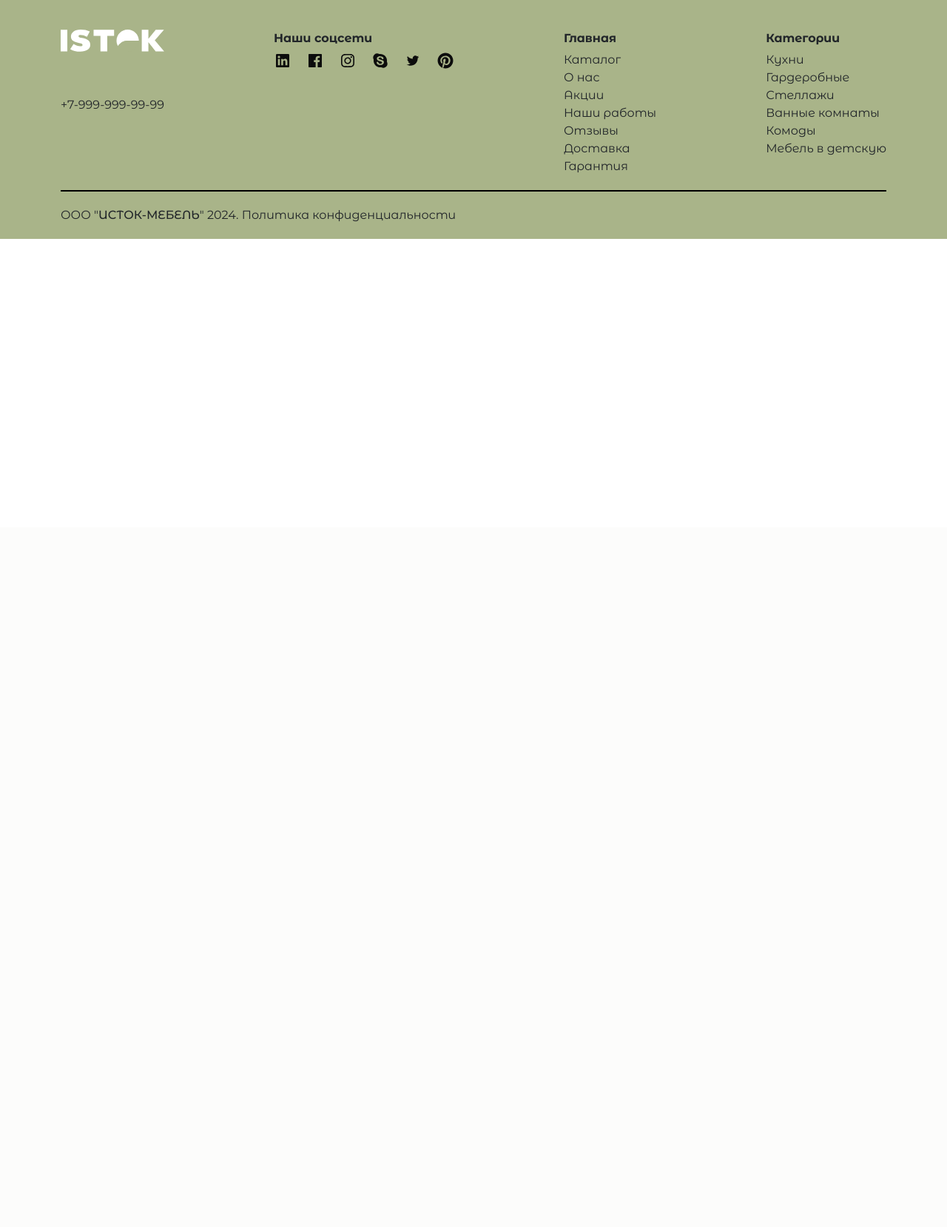
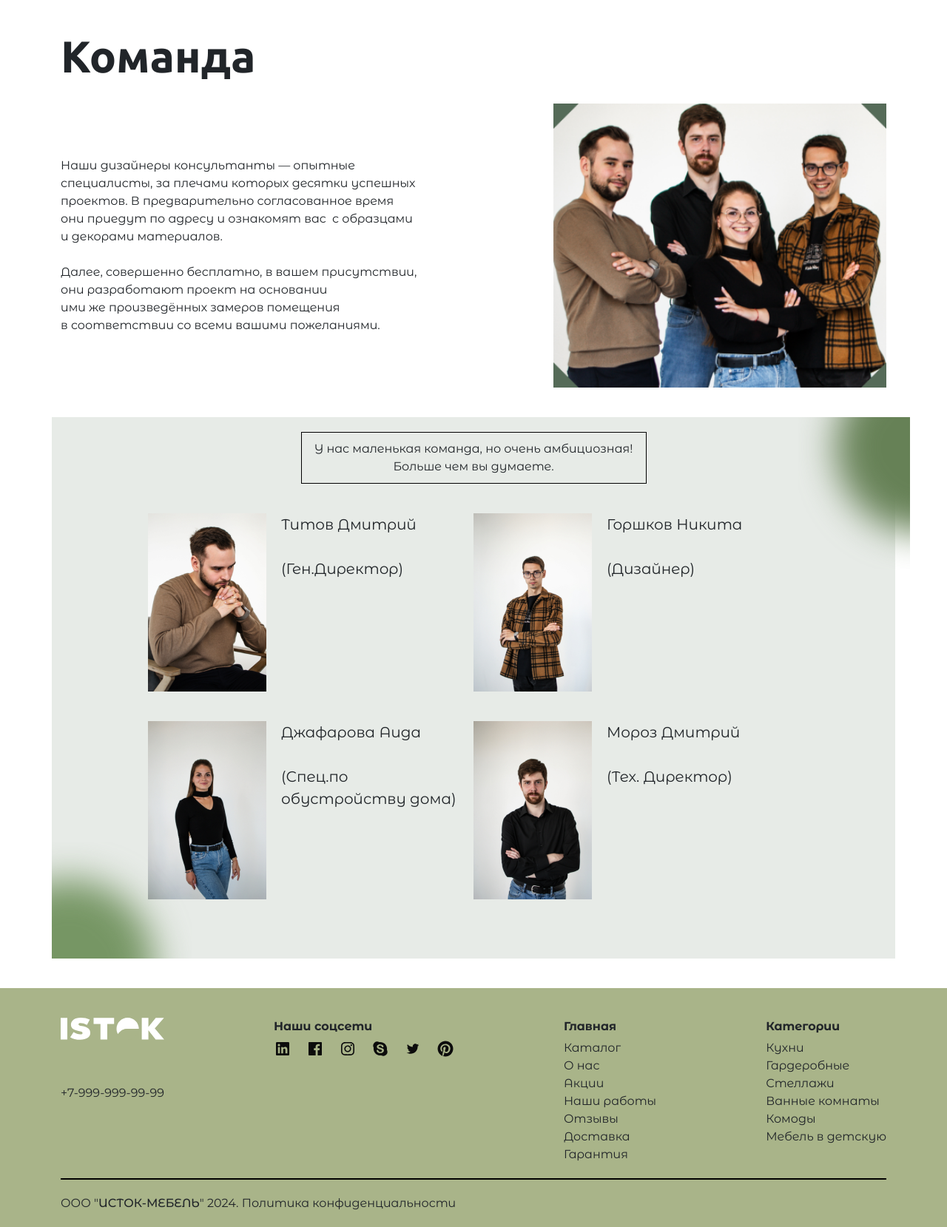
Before and after one commit to ISTOK-DevTeam21/ISTOK-final-release, a Django app: template Istok/Istok/templates/main-page/about.html in a window 1280 px wide. Shown: the part 87-1746 px from the top of the page at 74% size. Before the commit the page ends 410 px from the top, so only its background shows below. Run offline with Django 5.2, Linux system fonts and the light colour scheme; the template is opened without the code that fills it, so the values that code supplies are empty.

Commit message:
страница О нас

```diff
--- /dev/null
+++ b/Istok/Istok/static/main-page/css/blocks/about_page.css
@@ -0,0 +1,74 @@
+.team {
+    padding-bottom: 40px;
+}
+
+.team h2 {
+    font-family: var(--font-family-ubuntu);
+    font-weight: 700;
+    font-size: 60px;
+}
+
+.team_container {
+    padding-top: 40px;
+    padding-bottom: 40px;
+}
+
+.team_block {
+    display: flex;
+    justify-content: space-between;
+    align-items: center;
+}
+
+.team_text {
+    width: 525px;
+}
+
+.team_bottom_container {
+    background: #e7ebe7;
+    padding-bottom: 40px;
+    position: relative;
+}
+
+.team_span {
+    padding-top: 20px;
+    padding-bottom: 40px;
+}
+
+.team_text_bottom {
+    margin: auto;
+    padding: 10px;
+    display: flex;
+    text-align: center;
+    width: 467px;
+    border: 1px solid #000000;
+    font-size: 16px;
+}
+
+.team_name {
+    width: 260px;
+    font-size: 20px;
+}
+
+.team_bottom_block {
+    display: flex;
+    justify-content:center;
+    padding-bottom: 40px;
+}
+
+.team_bottom_card {
+    display: flex;
+    justify-content: space-between;
+    gap: 20px;
+}
+
+.green_up {
+    position: absolute;
+    top: 0%;
+    left: 88.5%;
+}
+
+.green_bottom {
+    position: absolute;
+    top: 78.5%;
+    left: 0%;
+}
--- a/Istok/Istok/static/main-page/css/main.css
+++ b/Istok/Istok/static/main-page/css/main.css
@@ -12,3 +12,4 @@
 @import url("blocks/calculator.css");
 @import url("blocks/footer.css");
 @import url("blocks/catalog_page.css");
+@import url("blocks/about_page.css");
--- a/Istok/Istok/templates/main-page/about.html
+++ b/Istok/Istok/templates/main-page/about.html
@@ -43,7 +43,59 @@
 
     <main>
 
-
+        <section class="team">
+    <div class="container team_container">
+        <h2>Команда</h2>
+        <div class="team_block">
+            <div class="team_text">
+            Наши дизайнеры консультанты — опытные специалисты, за плечами которых десятки успешных проектов. В предварительно согласованное время они приедут по адресу и ознакомят вас  с образцами и декорами материалов.
+                <br>
+                <br/>
+                Далее, совершенно бесплатно, в вашем присутствии, они разработают проект на основании ими же произведённых замеров помещения в соответствии со всеми вашими пожеланиями.
+            </div>
+            <img src="img/team.png" class="team_img" alt="hero" width="450">
+        </div>
+    </div>
+    <div class="container team_bottom_container">
+        <div class="team_span">
+        <span class="team_text_bottom">У нас маленькая команда, но очень амбициозная! Больше чем вы думаете.</span>
+        </div>
+        <div class="team_bottom_block">
+            <div class="team_bottom_card">
+                <img src="./img/team-1.png" alt="Ген.Директор">
+                <div class="team_name">Титов Дмитрий
+                    <br>
+                    <br>
+                    (Ген.Директор)</div>
+            </div>
+            <div class="team_bottom_card">
+                <img src="./img/team-2.png" alt="Дизайнер">
+                <div class="team_name">Горшков Никита
+                    <br>
+                    <br>
+                    (Дизайнер)</div>
+            </div>
+        </div>
+        <div class="team_bottom_block">
+            <div class="team_bottom_card">
+                <img src="./img/team-3.png" alt="Спец.по обустройству дома)">
+                <div class="team_name">Джафарова Аида
+                    <br>
+                    <br>
+                    (Спец.по обустройству дома)</div>
+            </div>
+            <div class="team_bottom_card">
+                <img src="./img/team-4.png" alt="Тех. Директор">
+                <div class="team_name">Мороз Дмитрий
+                    <br>
+                    <br>
+                    (Тех. Директор)</div>
+            </div>
+        </div>
+        <img src="./img/green-up.svg" alt="green_up" class="green_up">
+        <img src="./img/green-bottom.svg" alt="green_bottom" class="green_bottom">
+    </div>
+</section>
 
     </main>
 
```
Also changed, not shown: Istok/Istok/static/main-page/img/green-bottom.svg (added), Istok/Istok/static/main-page/img/green-up.svg (added), Istok/Istok/static/main-page/img/team-1.png (added), Istok/Istok/static/main-page/img/team-2.png (added), Istok/Istok/static/main-page/img/team-3.png (added), Istok/Istok/static/main-page/img/team-4.png (added), Istok/Istok/static/main-page/img/team.png (added).
